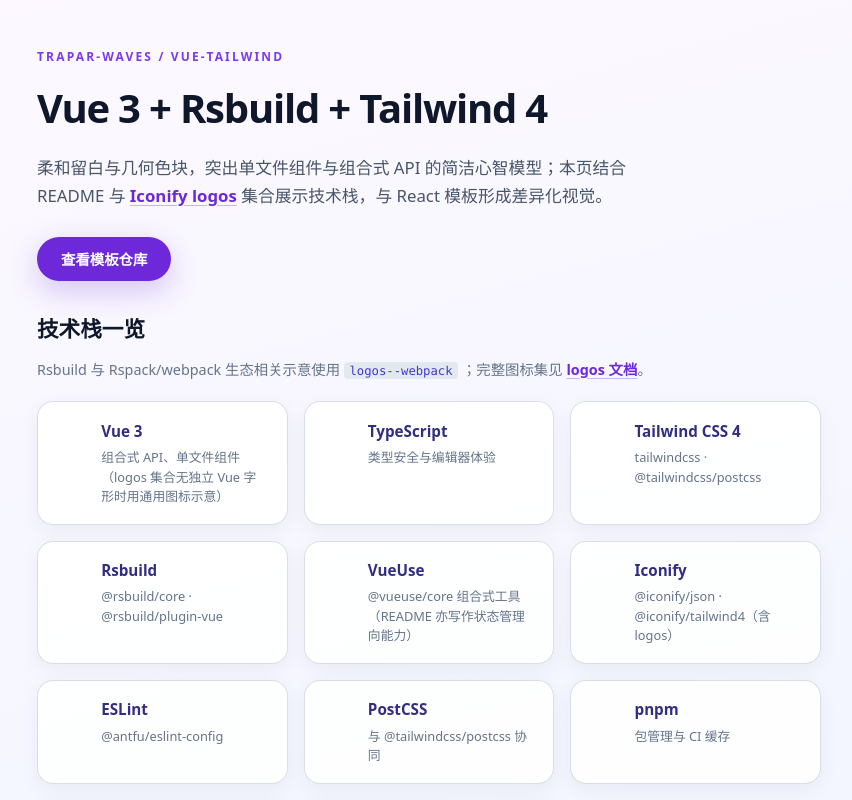
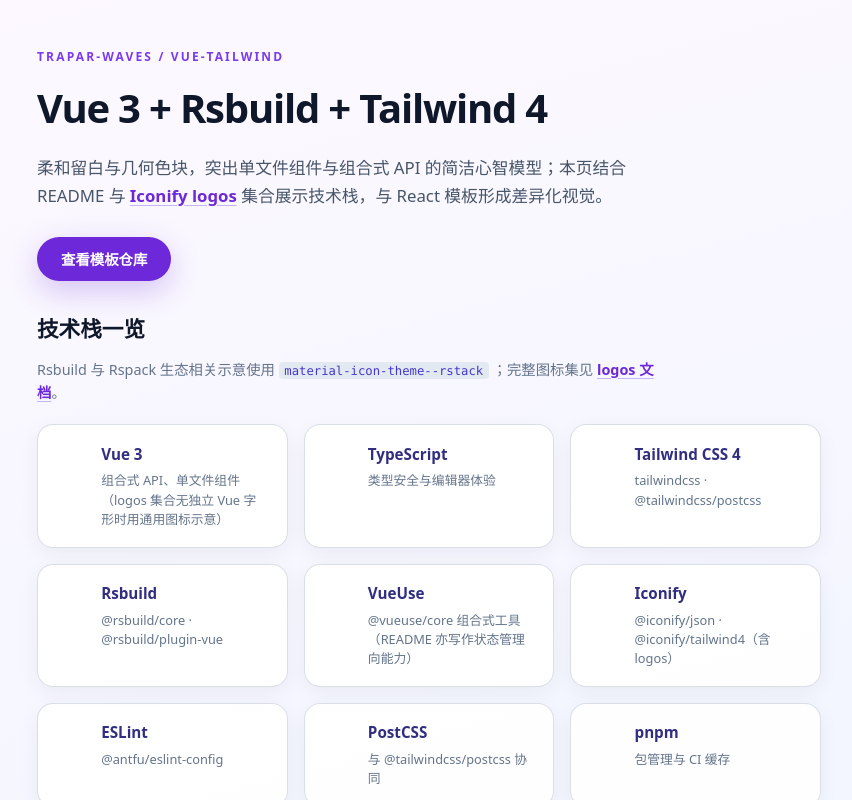
Before and after one commit to Trapar-waves/vue-tailwind, a Vue app: page / in a window 1280 px wide. Shown: the top 800 px of the page, without its empty margins (211-1063 px from the left). Built offline with nearby package versions, Linux system fonts and the light colour scheme; the HTML template or start-up script is replaced by a standard one; what @iconify/tailwind4 would draw is missing.

Commit message:
fix: update icon class for Rsbuild in tech stack

```diff
--- a/src/App.vue
+++ b/src/App.vue
@@ -135,8 +135,8 @@
           技术栈一览
         </h2>
         <p class="trapar-prose">
-          Rsbuild 与 Rspack/webpack 生态相关示意使用
-          <code class="trapar-code">logos--webpack</code>
+          Rsbuild 与 Rspack 生态相关示意使用
+          <code class="trapar-code">material-icon-theme--rstack</code>
           ；完整图标集见
           <a :href="LOGOS_SET_URL" class="trapar-inline-link" target="_blank" rel="noreferrer">logos 文档</a>。
         </p>
```
